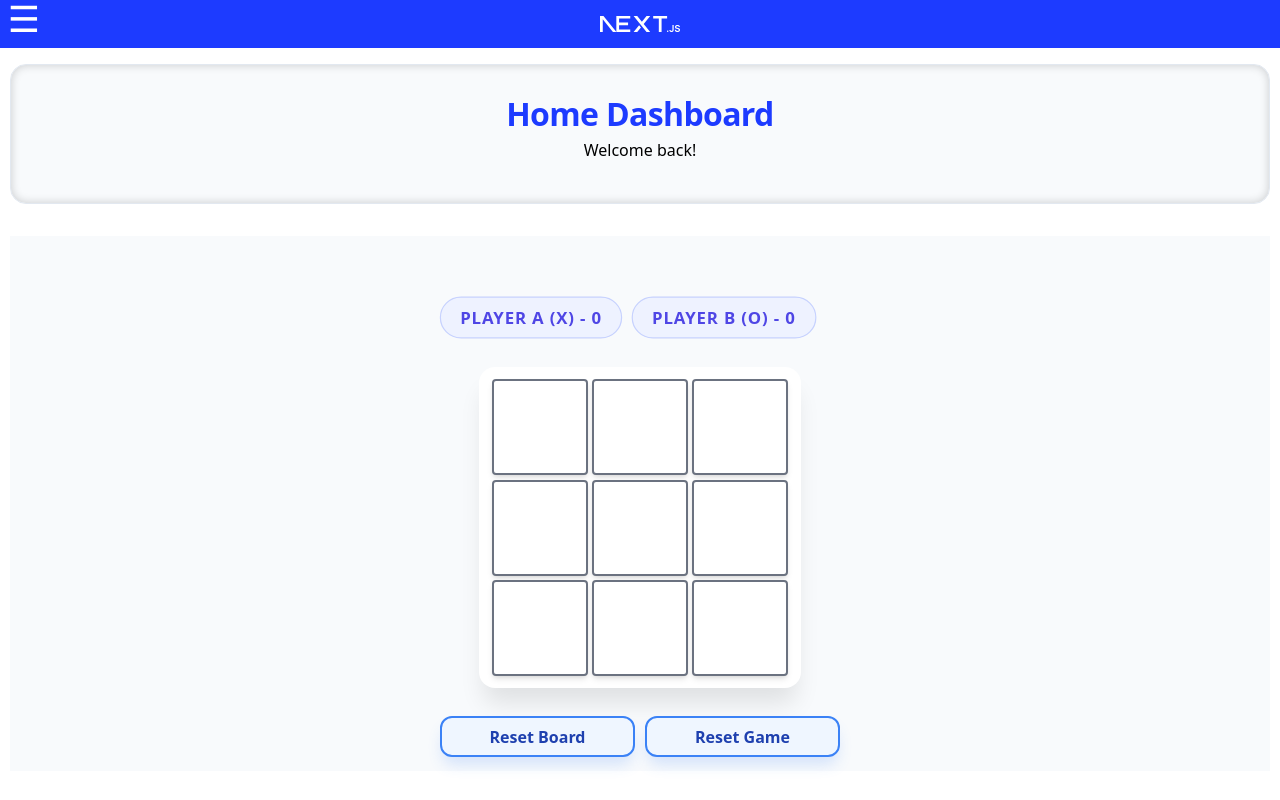
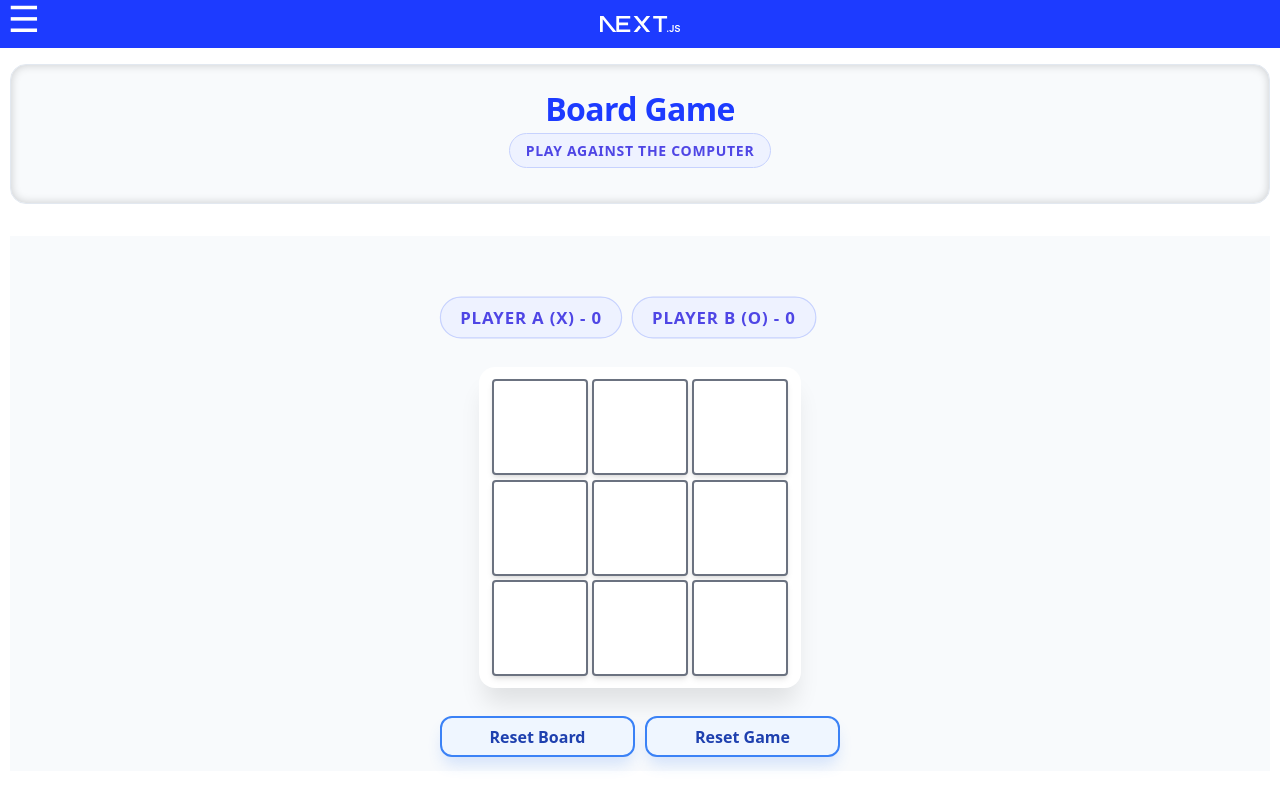
Before and after one commit to Manik0821/NextJS-projects, a Next.js app in the folder nextjs-lib/: page /game in a window 1280 px wide. Built offline with nearby package versions, Linux system fonts and the light colour scheme.

Commit message:
updated title logic

```diff
--- a/nextjs-lib/app/TitleDisplay/TitleDisplay.tsx
+++ b/nextjs-lib/app/TitleDisplay/TitleDisplay.tsx
@@ -3,10 +3,11 @@
 import { usePathname } from 'next/navigation';
 import { useEffect } from 'react';
 import { useTitleStore } from '../lib/store';
+import { Button } from '../Button/Button';
 
 export const TitleDisplay = () => {
     const pathname = usePathname();
-    const { title, subTitle, updateByPath } = useTitleStore();
+    const { title, subTitle, subHeading, updateByPath } = useTitleStore();
 
     useEffect(() => {
         updateByPath(pathname);
@@ -15,7 +16,8 @@ export const TitleDisplay = () => {
     return (
         <div className="page-title">
             <div className="page-heading">{title}</div>
-            {subTitle && <div className="page-subheading">{subTitle}</div>}
+            {subHeading !=='' && <div className="page-subheading">{subHeading}</div>}
+            {subTitle !=='' && (<Button type="tertiary" value={subTitle} click={false} disabled={false}></Button>)}
         </div>
     );
 };
--- a/nextjs-lib/app/layout.tsx
+++ b/nextjs-lib/app/layout.tsx
@@ -5,18 +5,10 @@ import { Header } from './header/header';
 import { TitleDisplay } from './TitleDisplay/TitleDisplay';
 import './globals.css';
 import './layout.css';
-import { useTitleStore } from './lib/store';
-import { useEffect } from 'react';
 
 const inter = Inter({ subsets: ['latin'] });
 
 export default function RootLayout({ children }: { children: React.ReactNode }) {
-  const updateTitle = useTitleStore((state) => state.updateTitle);
-
-  useEffect(() => {
-    // Force the title to reset whenever the Home component mounts
-    updateTitle("Home Dashboard", "Welcome back!");
-  }, [updateTitle]);
   return (
     <html lang="en">
       <body className={inter.className}>
--- a/nextjs-lib/app/lib/store.ts
+++ b/nextjs-lib/app/lib/store.ts
@@ -96,6 +96,7 @@ export const useSidebarStore = create<SidebarState>((set) => ({
 interface PageTitleState {
     title: string;
     subTitle: string;
+    subHeading: string;
     updateByPath: (path: string) => void;
     updateTitle: (title: string, subTitle: string) => void;
 }
@@ -103,9 +104,10 @@ interface PageTitleState {
 export const useTitleStore = create<PageTitleState>((set) => ({
     title: 'Title',
     subTitle: '',
+    subHeading: '',
     updateByPath: (path: string) => {
-        const data = PAGE_DATA[path] || { title: 'Default Title', subTitle: '' };
-        set({ title: data.title, subTitle: data.subTitle });
+        const data = PAGE_DATA[path] || { title: 'Default Title', subTitle: '',subHeading: '' };
+        set({ title: data.title, subTitle: data.subTitle, subHeading: data.subHeading});
     },
     updateTitle: (title, subTitle) => set({ title, subTitle }),
 }));
--- a/nextjs-lib/app/lib/storeData.ts
+++ b/nextjs-lib/app/lib/storeData.ts
@@ -5,8 +5,8 @@ export const PATTERNS = [
     [0, 4, 8], [2, 4, 6]             // Diagonals
 ];
 
-export const PAGE_DATA: Record<string, { title: string; subTitle: string }> = {
-    '/': { title: 'Home Dashboard', subTitle: 'Welcome back!' },
+export const PAGE_DATA: Record<string, { title: string; subTitle: string; subHeading?:string }> = {
+    '/': { title: 'Home Dashboard', subTitle: '', subHeading : 'Welcome Back!' },
     '/game': { title: 'Board Game', subTitle: 'Play against the computer' },
     '/game/card': { title: 'Card Component', subTitle: 'This is a Card Component' },
   };
```
